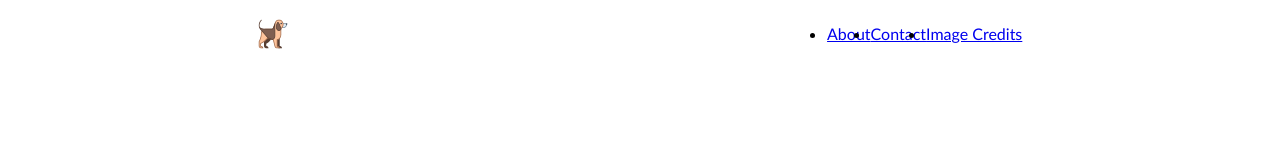
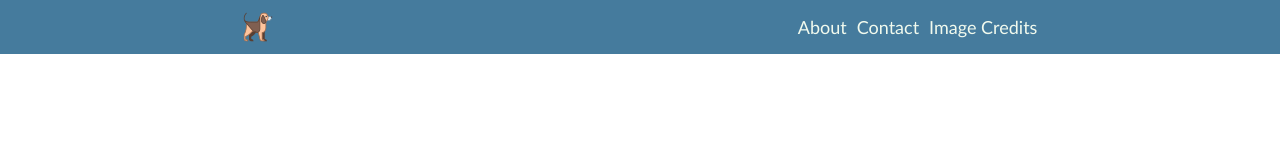
Before and after one commit to jacobwendell/odin-landingpage, a plain HTML site: page index.html in a window 1280 px wide. Drawn offline with Linux system fonts and the light colour scheme.

Commit message:
Header Completion
Header Styling and Content done. somee changes will be made with
entire page completion,  such as content pages for About and Contact

```diff
--- a/styles/style.css
+++ b/styles/style.css
@@ -1,11 +1,16 @@
 body {
+    margin: 0;
+    padding: 0;
     font-family: 'Gill Sans', 'Gill Sans MT', Calibri, 'Trebuchet MS', sans-serif;
 }
+
+/* Header */
 
 header {
     display: flex;
     justify-content: space-around;
     align-items: center;
+    background-color: #457b9d;
 }
 
 header img {
@@ -14,4 +19,16 @@ header img {
 
 header ul {
     display: flex;
+    gap: 10px;
+    list-style: none;
 }
+
+header ul li a {
+    text-decoration: none;
+    color: #f1faee;
+    font-size: 18px;
+
+}
+
+
+/* Hero */
```
